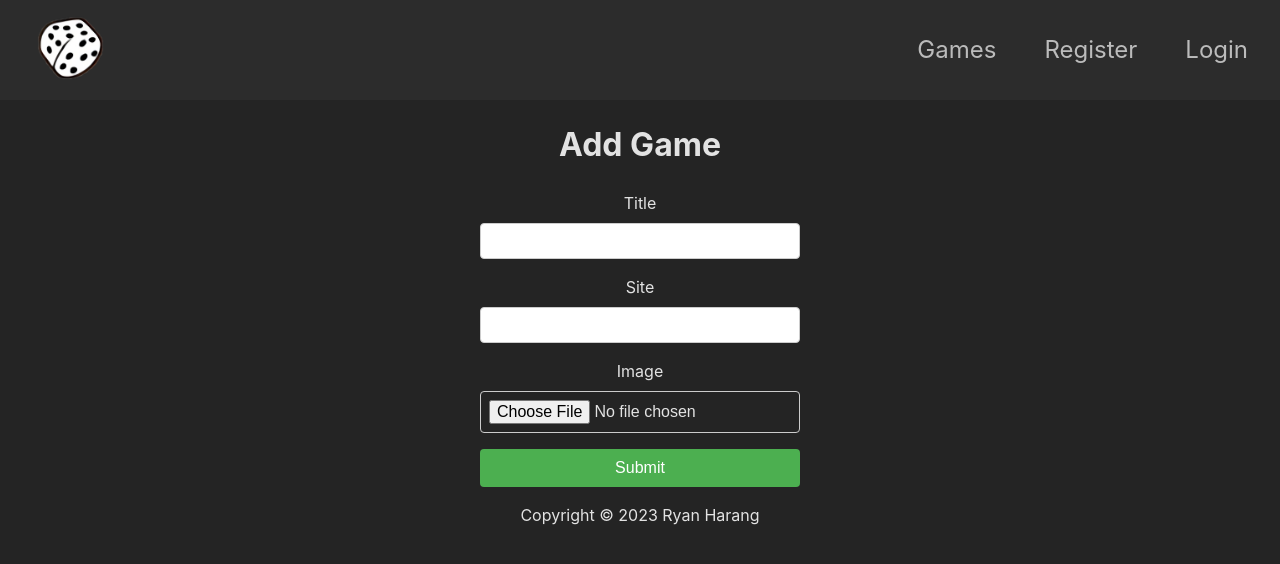
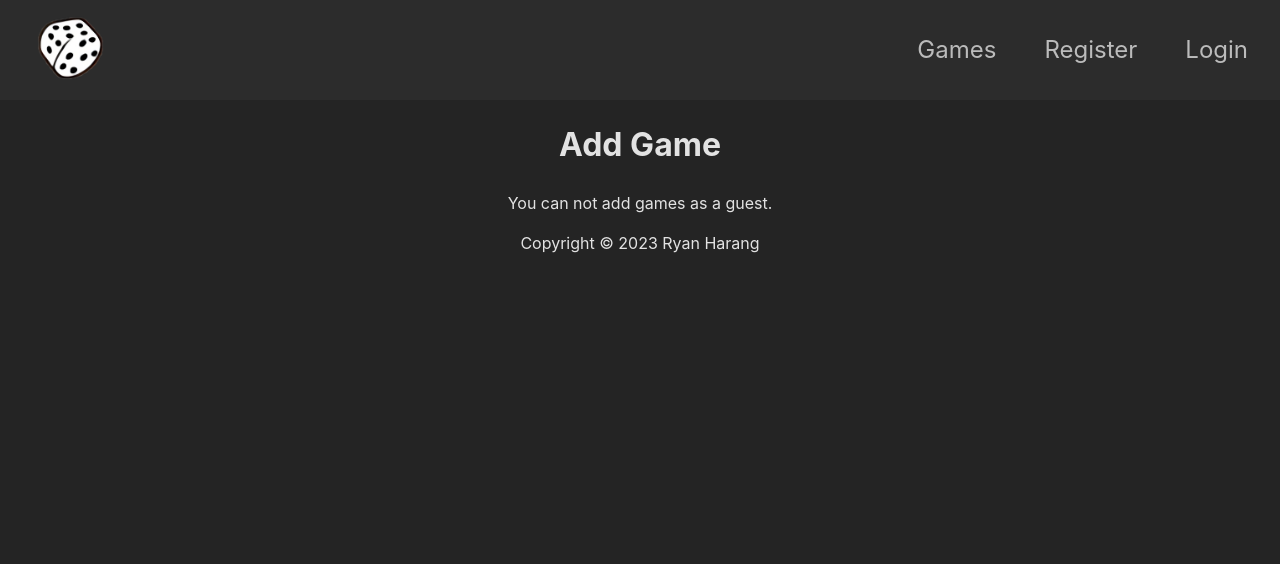
Before and after one commit to RyanHarang/game-rating, a React (Vite) app in the folder frontend/: page /add in a window 1280 px wide. Shown: the top 564 px of the page. Built offline with nearby package versions, Linux system fonts and the light colour scheme.

Commit message:
added guest security to ratings page

```diff
--- a/frontend/src/css/GameCard.css
+++ b/frontend/src/css/GameCard.css
@@ -18,7 +18,7 @@
 }
 
 .card-container:hover {
-    transform: scale(1.05);
+    transform: scale(1.1);
 }
 
 .title {
@@ -36,7 +36,7 @@
 }
 
 .site:hover {
-    transform: scale(1.01);
+    transform: scale(1.02);
     color: #ddd;
 }
 
--- a/frontend/src/pages/AddGame.jsx
+++ b/frontend/src/pages/AddGame.jsx
@@ -1,7 +1,9 @@
 import React, { useState } from "react";
+import { useAuth } from "../components/AuthContext";
 import axios from "axios";
 
 export default function AddGame() {
+  const { isGuest, isAuthenticated } = useAuth();
   const [title, setTitle] = useState("");
   const [site, setSite] = useState("");
   const [image, setImage] = useState(null);
@@ -50,6 +52,9 @@ export default function AddGame() {
     <>
       <div className="form-container">
         <h1 className="form-title">Add Game</h1>
+        {isGuest || !isAuthenticated ? (
+          <p>You can not add games as a guest.</p>
+        ) : (
           <form className="game-form" onSubmit={handleSubmit}>
             <label>Title</label>
             <input
@@ -86,6 +91,7 @@ export default function AddGame() {
               Submit
             </button>
           </form>
+        )}
         {message}
       </div>
     </>
--- a/frontend/src/pages/Rating.jsx
+++ b/frontend/src/pages/Rating.jsx
@@ -83,7 +83,7 @@ export default function Rating() {
       <div className="form-container">
         <h1 className="form-title">Rating</h1>
         {isGuest || !isAuthenticated ? (
-          <p>You do not have access to the ratings page as a guest.</p>
+          <p>You can not submit ratings as a guest.</p>
         ) : (
           <form className="rating-form" onSubmit={handleSubmit}>
             <label>Game</label>
```
Lines whose indentation alone changed are shown as unchanged.
